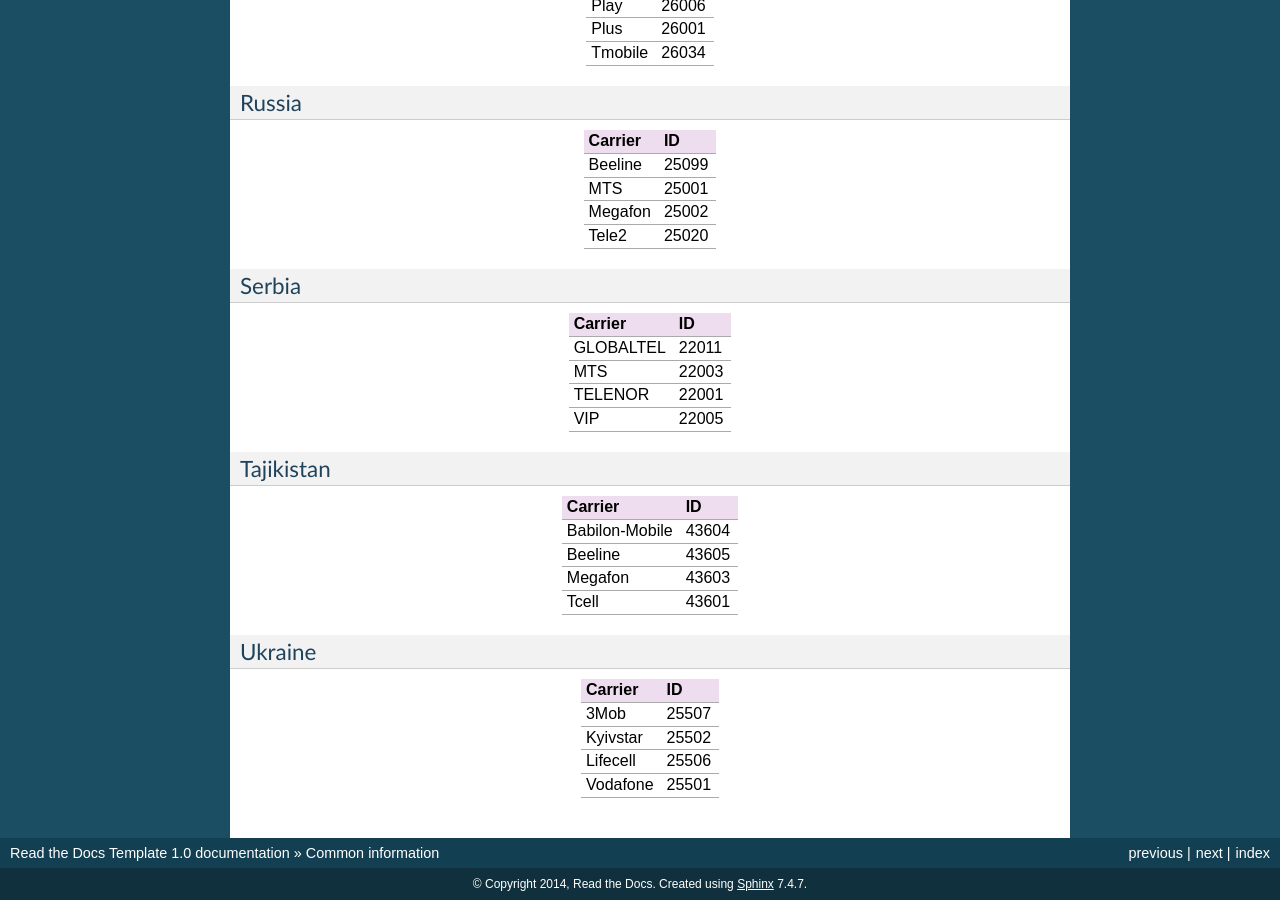
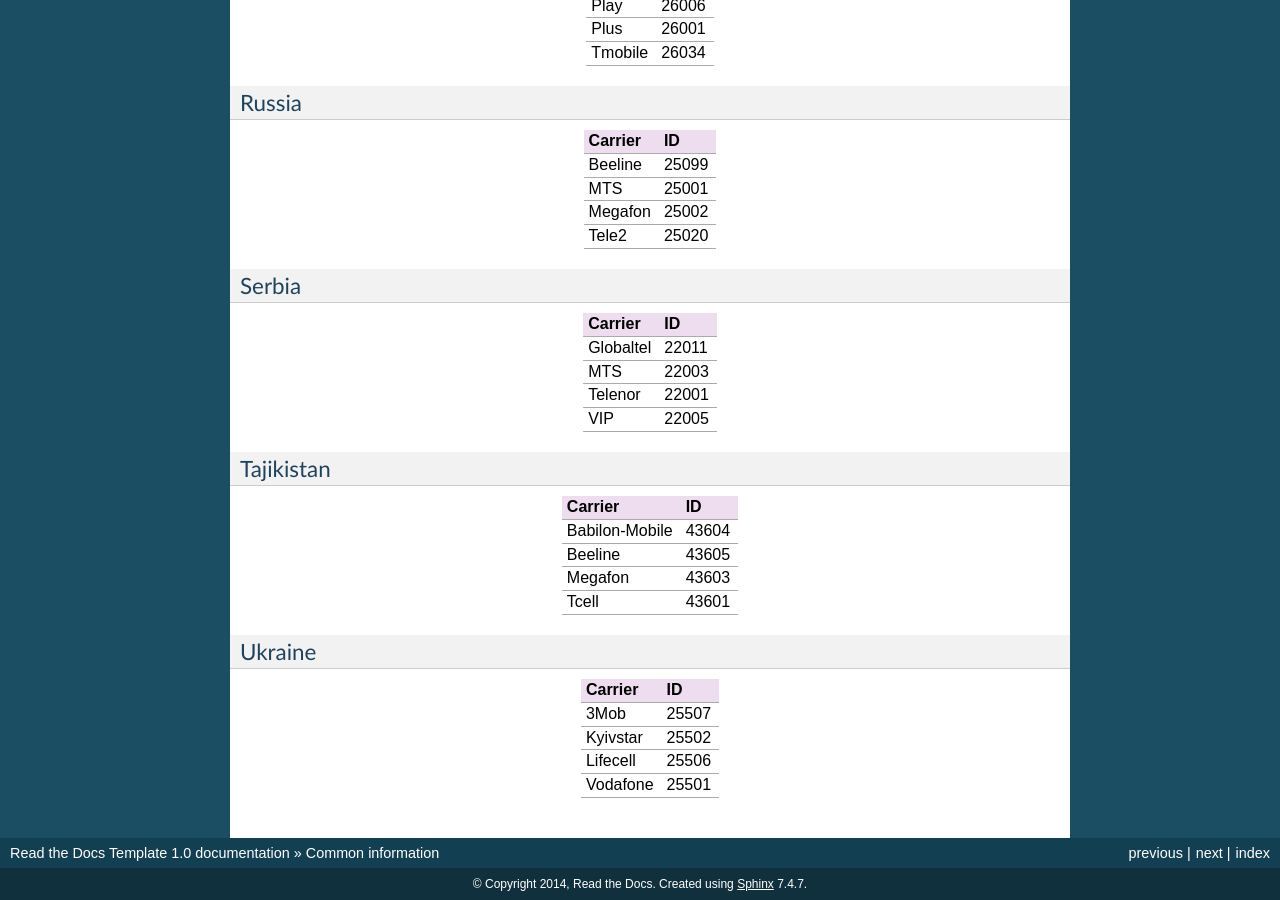
Before and after one commit to megasyst/lab, a Sphinx documentation site: the page built from docs/1_common.rst, in a window 1280 px wide and 900 px high, scrolled down 3164 px. Built offline with Sphinx 7.4.7, drawn with Linux system fonts in a browser that asks for light colours.

```diff
--- a/docs/1_common.rst
+++ b/docs/1_common.rst
@@ -223,9 +223,9 @@ __________
 ================  ==========
 Carrier           ID
 ================  ==========
-GLOBALTEL         22011
+Globaltel         22011
 MTS               22003
-TELENOR           22001
+Telenor           22001
 VIP               22005
 ================  ==========
 
```
